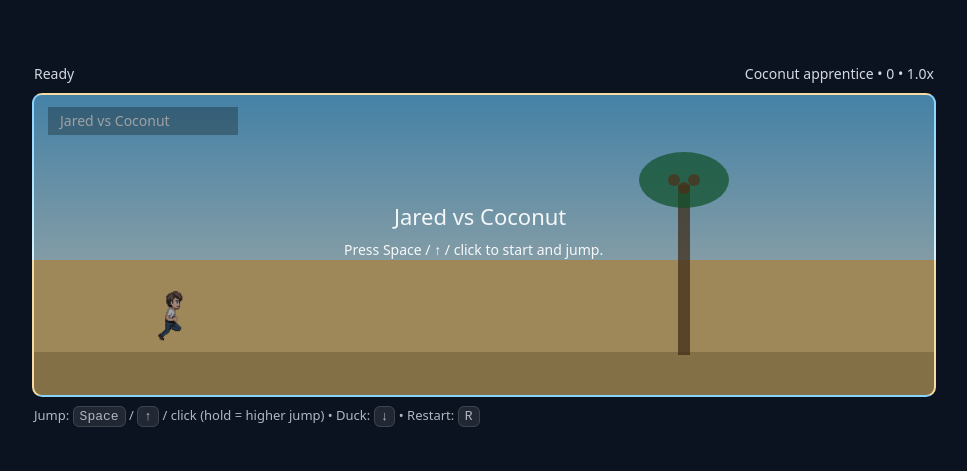
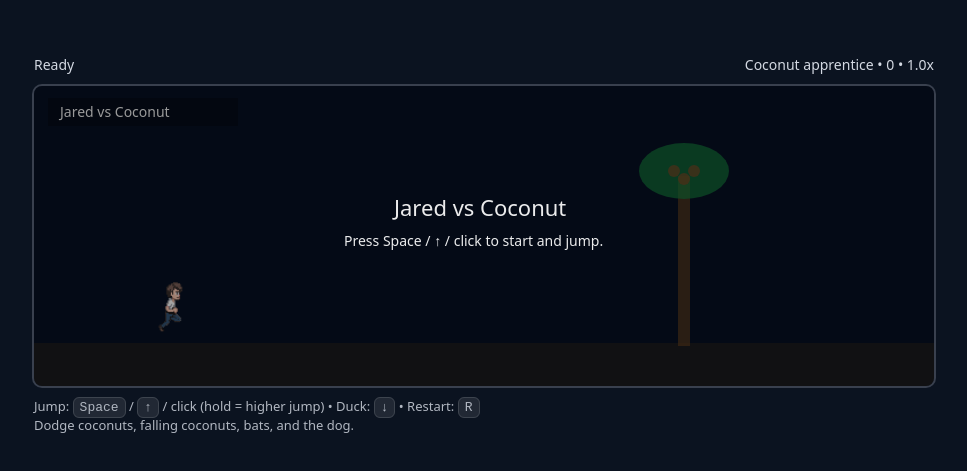
Before and after one commit to stervort/Coconut, a plain HTML site: page index.html in a window 1280 px wide. Shown: the part 155-626 px from the top of the page, without its empty margins (156-1123 px from the left). Drawn offline with Linux system fonts and the light colour scheme.

Commit message:
Update index.html

```diff
--- a/index.html
+++ b/index.html
@@ -23,7 +23,7 @@
     }
 
     canvas {
-      background: linear-gradient(#69c7ff, #c9f0ff 55%, #f3d28b 55%, #f3d28b);
+      background: #071022;
       border: 2px solid rgba(255,255,255,.2);
       border-radius: 10px;
     }
@@ -65,8 +65,8 @@
     <canvas id="c" width="900" height="300"></canvas>
 
     <div class="help">
-      Jump: <kbd>Space</kbd> / <kbd>↑</kbd> / click (hold = higher jump) •
-      Duck: <kbd>↓</kbd> • Restart: <kbd>R</kbd>
+      Jump: <kbd>Space</kbd> / <kbd>↑</kbd> / click (hold = higher jump) • Duck: <kbd>↓</kbd> • Restart: <kbd>R</kbd><br>
+      Dodge coconuts, falling coconuts, bats, and the dog.
     </div>
   </div>
 
```
